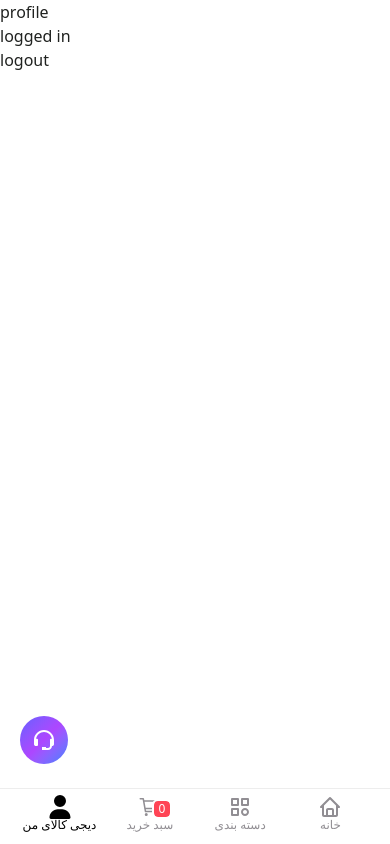
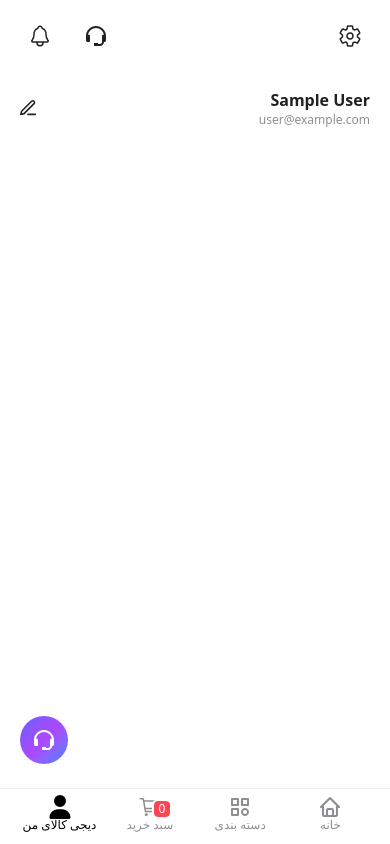
Before and after one commit to abbas-yusefi/digikala-clone, a Next.js app: page /profile in a window 390 px wide. Built offline with nearby package versions, Linux system fonts and the light colour scheme; no server answers; the database is empty; sample sign-in values are in the browser's storage.

Commit message:
feat: add mobile header, mobile setting overlay, and small route protection to profile page

```diff
--- a/app/(home)/profile/page.tsx
+++ b/app/(home)/profile/page.tsx
@@ -1,16 +1,31 @@
 import React from "react";
 import SignoutButton from "./signout-button";
 import { auth } from "@/auth";
+import { redirect } from "next/navigation";
+import { FiEdit3 } from "react-icons/fi";
+import Link from "next/link";
+import ProfileHeader from "@/components/profile/profile-header";
 
 const page = async () => {
-  const sessoin = await auth();
+  const session = await auth();
+
+  if (!session) redirect("/signin");
 
   return (
-    <div>
-      <h2>profile</h2>
-      <p>{sessoin ? "logged in" : "not logged in"}</p>
-      <SignoutButton />
-    </div>
+    <main className="flex flex-col justify-center items-center py-6">
+      <ProfileHeader />
+      <div className="flex justify-between items-center w-full py-10 px-5">
+        <Link href={"#"}>
+          <FiEdit3 className={`scale-120 cursor-pointer`} />
+        </Link>
+        <div className="flex flex-col" dir="rtl">
+          <span className="font-semibold">{session.user?.name}</span>
+          <span className="text-text-secondary text-xs">
+            {session.user?.email}
+          </span>
+        </div>
+      </div>
+    </main>
   );
 };
 
--- /dev/null
+++ b/components/profile/mobile-setting.tsx
@@ -0,0 +1,80 @@
+import { IoMdClose } from "react-icons/io";
+import brand from "@/public/other/brand.svg";
+import Image from "next/image";
+import SectionsRow from "./sections-row";
+import { CiSquareQuestion } from "react-icons/ci";
+import { MdLockOutline } from "react-icons/md";
+import { GrNotes } from "react-icons/gr";
+import { IoCallOutline } from "react-icons/io5";
+import { IoBugOutline } from "react-icons/io5";
+import { TbLogout } from "react-icons/tb";
+import { FaAngleLeft } from "react-icons/fa6";
+import { signOut } from "next-auth/react";
+import { useRouter } from "next/navigation";
+import { Dispatch, SetStateAction } from "react";
+
+const MobileSetting = ({
+  isSetting,
+  setIsSetting,
+}: {
+  isSetting: boolean;
+  setIsSetting: Dispatch<SetStateAction<boolean>>;
+}) => {
+  const router = useRouter();
+
+  return (
+    <div
+      className={`${!isSetting ? "opacity-0 pointer-events-none" : "opacity-100"} fixed top-0 right-0 bg-surface-primary min-h-screen flex flex-col w-full px-7 transition-all duration-500 z-50`}
+    >
+      <div className="flex justify-between items-center w-full py-5">
+        <IoMdClose
+          onClick={() => setIsSetting(false)}
+          className={`text-2xl cursor-pointer`}
+        />
+        <span className="font-semibold">تنظیمات</span>
+      </div>
+      <div className="mt-10 flex flex-col gap-2">
+        <SectionsRow icon={CiSquareQuestion} href="#">
+          پرسش های متداول
+        </SectionsRow>
+
+        <SectionsRow icon={MdLockOutline} href="#">
+          حریم خصوصی
+        </SectionsRow>
+
+        <SectionsRow icon={GrNotes} href="#">
+          شرایط استفاده
+        </SectionsRow>
+
+        <SectionsRow icon={IoCallOutline} href="#">
+          تماس با ما
+        </SectionsRow>
+        <SectionsRow icon={IoBugOutline} href="#">
+          گزارش خطا
+        </SectionsRow>
+        <button
+          onClick={() => {
+            signOut();
+            router.replace("/");
+          }}
+          className="flex justify-between items-center text-brand-secondary py-4 cursor-pointer"
+        >
+          <FaAngleLeft className="opacity-0" />
+          <div className="flex items-center gap-4 text-sm font-semibold">
+            خروج از حساب کاربری
+            <TbLogout className="text-2xl" />
+          </div>
+        </button>
+      </div>
+      <Image
+        className="fixed bottom-20 left-1/2 -translate-x-1/2"
+        src={brand}
+        alt="ایکون دیجی کالا"
+        width={100}
+        height={100}
+      />
+    </div>
+  );
+};
+
+export default MobileSetting;
--- /dev/null
+++ b/components/profile/profile-header.tsx
@@ -0,0 +1,32 @@
+"use client";
+
+import { useState } from "react";
+import { BiSupport } from "react-icons/bi";
+import { IoNotificationsOutline, IoSettingsOutline } from "react-icons/io5";
+import MobileSetting from "./mobile-setting";
+
+const ProfileHeader = () => {
+  const [isSetting, setIsSetting] = useState(false);
+
+  return (
+    <>
+      <header
+        className={`${isSetting ? "opacity-0 pointer-events-none" : "opacity-100"} flex justify-between items-center w-full px-7 transition-all duration-500 bg-surface-primary`}
+      >
+        <div className="flex gap-8">
+          <IoNotificationsOutline className={`text-2xl cursor-pointer`} />
+          <BiSupport className={`text-2xl cursor-pointer`} />
+        </div>
+        <div>
+          <IoSettingsOutline
+            onClick={() => setIsSetting((prev) => !prev)}
+            className={`text-2xl cursor-pointer`}
+          />
+        </div>
+      </header>
+      <MobileSetting isSetting={isSetting} setIsSetting={setIsSetting} />
+    </>
+  );
+};
+
+export default ProfileHeader;
--- /dev/null
+++ b/components/profile/sections-row.tsx
@@ -0,0 +1,27 @@
+import Link from "next/link";
+import React from "react";
+import { FaAngleLeft } from "react-icons/fa6";
+import { IconType } from "react-icons/lib";
+
+type SectionsRowProps = {
+  href: string;
+  children: string;
+  icon: IconType;
+};
+
+const SectionsRow = ({ href, children, icon }: SectionsRowProps) => {
+  const Icon = icon;
+  return (
+    <Link
+      href={href}
+      className="flex justify-between items-center border-b border-black/6 py-4"
+    >
+      <FaAngleLeft />
+      <div className="flex items-center gap-4 text-sm font-semibold">
+        {children} <Icon className="text-2xl text-text-secondary" />
+      </div>
+    </Link>
+  );
+};
+
+export default SectionsRow;
```
